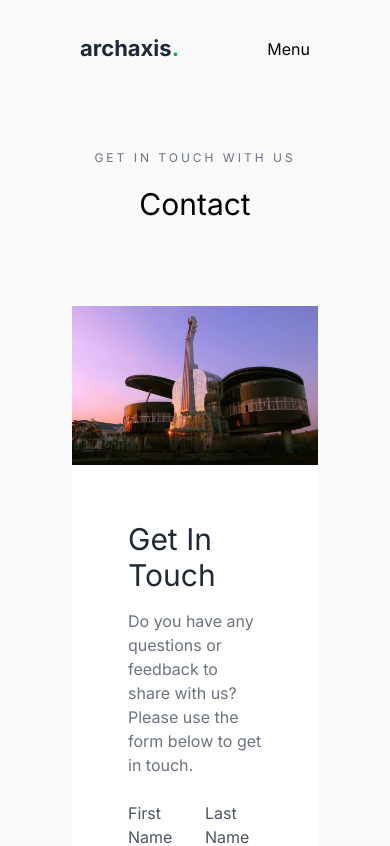
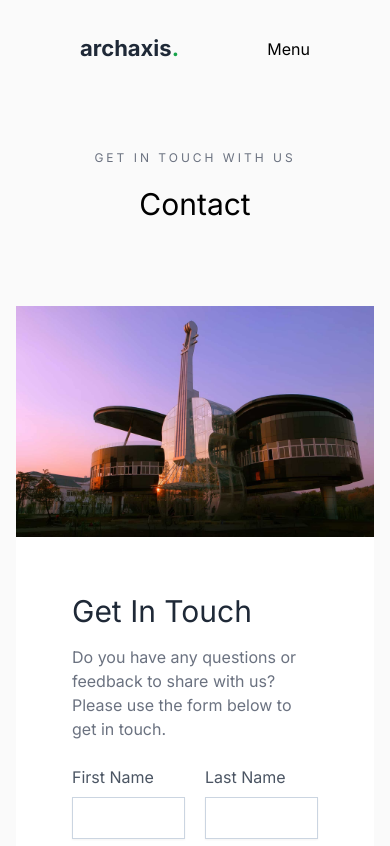
Before and after one commit to aliramazanov/archaxis, a Next.js app: page /contact in a window 390 px wide. Shown: the top 846 px of the page. Built offline with nearby package versions, Linux system fonts and the light colour scheme.

Commit message:
project finalized

```diff
--- a/src/components/ContactForm.tsx
+++ b/src/components/ContactForm.tsx
@@ -20,7 +20,7 @@ const ContactForm: React.FC<PropTypes> = ({ className }) => {
       className={`${className} `}
     >
       <div className="container px-4 mx-auto">
-        <div className="lg:flex items-stretch mb-32 px-14">
+        <div className="lg:flex items-stretch mb-32 lg:px-14">
           <div className="lg:w-6/12 flex-1">
             <Image
               src={"/project5.jpg"}
```
